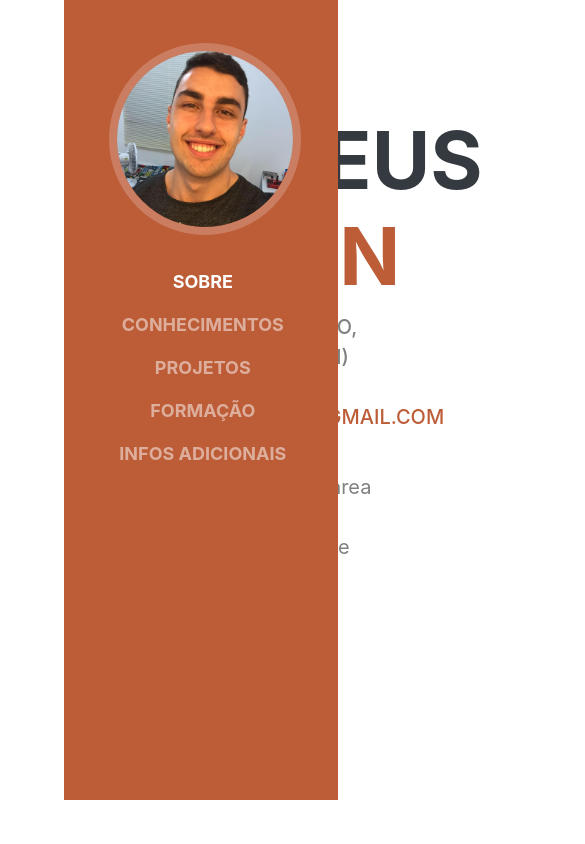
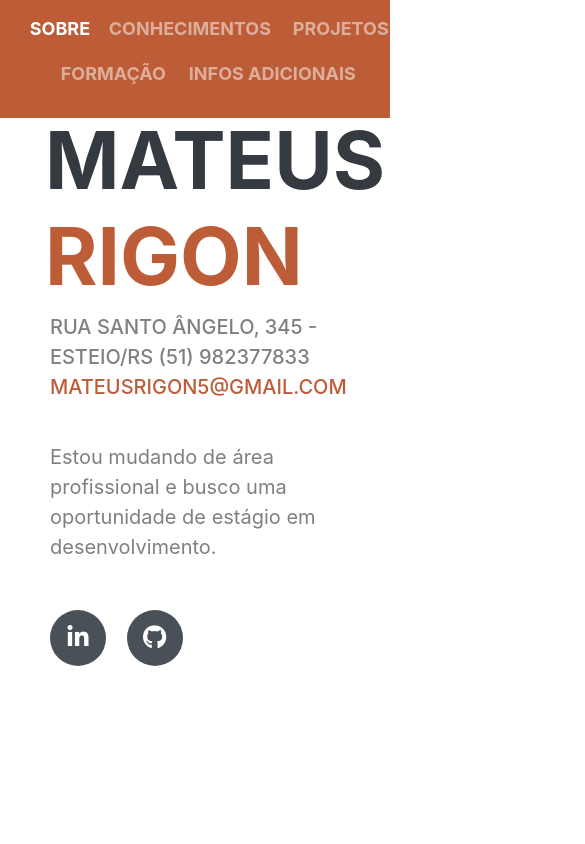
Before and after one commit to MateusRigon/Resume, a plain HTML site: page index.html in a window 390 px wide. Shown: the top 844 px of the page, 585 px wide, since content can reach past the window. Drawn offline with nearby package versions, Linux system fonts and the light colour scheme.

Commit message:
Mudança na página mobile

```diff
--- a/CSS/curriculo.css
+++ b/CSS/curriculo.css
@@ -1,15 +1,29 @@
+@media only screen and (max-width: 1249px) {
+	.navbar{ height: 14%; }
+	#nav1{ position: absolute; margin: -45px -15px;  }
+	#nav2{ position: absolute; margin: -45px 4rem;}
+	#nav3{ position: absolute; margin: -45px 15.5rem;}
+	#nav4{ position: absolute; margin-left: 1rem;}
+	#nav5{ position: absolute; margin-left: 9rem;}
+	#img1{ display: none;}
+}
+@media only screen and (min-width: 1250px) {
+	.navbar{width: 17.1rem; margin-left: 4rem; height: 100%;}
+	img{ width: 12rem; }
+	.slide{width: 45rem; margin: 3rem 8rem;}
+	.prev{ margin-left: 4.5rem; }
+	.next{ margin-right: 5rem; }
+}
+
 .row{
 	height: 190rem;
 }
 /*define o tamanho da navbar, largura e margem esquerda*/
 .navbar {
-	width: 17.1rem;
-	margin-left: 4rem;
-	height: 50rem;
 	background-color: #bd5d38;
 }
+}
 img	{
-	width: 12rem;
 	border: .5rem solid rgba(255,255,255,.2);
 }
 /*alinhamento da brand e botoes*/
@@ -127,12 +141,6 @@ body{
  	color: #bd5d38;
 }
 
-.slide{
-	width: 45rem;
-	margin-left: 8rem;
-	margin-top: 3rem;
-}
-
 .slideshow-container {
   max-width: 1000px;
   position: relative;
@@ -155,12 +163,8 @@ body{
   transition: 0.6s ease;
 }
 
-.prev{
-	margin-left: 4.5rem;
-}
 .next {
   right: 0;
-  margin-right: 5rem;
 }
 
 .prev:hover, .next:hover {
--- a/index.html
+++ b/index.html
@@ -11,42 +11,42 @@
   </head>
   <body>
     <div class="row mx-0">
-      <div class="col-3" id="coluna1">
+      <div class="col-lg-3" id="coluna1">
         <nav class="navbar navbar-dark fixed-top">
           <!-- Imagem -->
           <div id="conteudo">
            <span class="navbar-brand" id="brand">
-                <img class="rounded-circle" src="Imagens/mateusrigon.jpg">
+                <img class="rounded-circle" id="img1" src="Imagens/mateusrigon.jpg">
             </span>
             <!-- Links de acesso -->
             <div id="navbody">
                 <ul class="nav navbar-nav">
                     <li class="active">
-                      <a class="nav-link" href="javascript:jumpScroll()">SOBRE</a>
+                      <a class="nav-link" id="nav1" href="javascript:jumpScroll()">SOBRE</a>
                     </li>
                 </ul>
                 <ul class="nav navbar-nav">
                     <li>
-                      <a  href="javascript:jumpScrolla()" class="nav-link">CONHECIMENTOS</a>
+                      <a  href="javascript:jumpScrolla()" id="nav2" class="nav-link">CONHECIMENTOS</a>
                     </li>
 
                    </ul>
 
                    <ul class="nav navbar-nav">
                     <li>
-                      <a href="javascript:jumpScrollb()" class="nav-link">PROJETOS</a>
+                      <a href="javascript:jumpScrollb()" id="nav3" class="nav-link">PROJETOS</a>
                     </li>
 
                    </ul>
 
                      <ul class="nav navbar-nav">
                        <li>
-                         <a href="javascript:jumpScrollc()" class="nav-link">FORMAÇÃO</a>
+                         <a href="javascript:jumpScrollc()" id="nav4" class="nav-link">FORMAÇÃO</a>
                        </li>
                    </ul>
                    <ul class="nav navbar-nav">
                      <li>
-                       <a href="javascript:jumpScrolld()" class="nav-link">INFOS ADICIONAIS</a>
+                       <a href="javascript:jumpScrolld()" id="nav5" class="nav-link">INFOS ADICIONAIS</a>
                      </li>
                    </ul>
               </div>
@@ -54,7 +54,7 @@
       </div>
 
 
-      <div class="col-9" id="coluna2">
+      <div class="col-lg-9" id="coluna2">
         <div id="texto">
             <h1>mateus <span>rigon</span></h1>
             <p id="contato">rua santo ângelo, 345 - Esteio/RS (51) 982377833 <span id="email">mateusrigon5@gmail.com</span></p>
@@ -125,11 +125,11 @@
 	        <div class="slideshow-container">
 
               <div class="mySlides ">
-                <img class="slide" src="Imagens/slide1.png">
+                <img class="slide img-fluid" src="Imagens/slide1.png">
               </div>
 
               <div class="mySlides ">
-                <img class="slide" src="Imagens/slide2.png">
+                <img class="slide img-fluid" src="Imagens/slide2.png">
               </div>
 
               <a class="prev" onclick="plusSlides(-1)">&#10094;</a>
```
